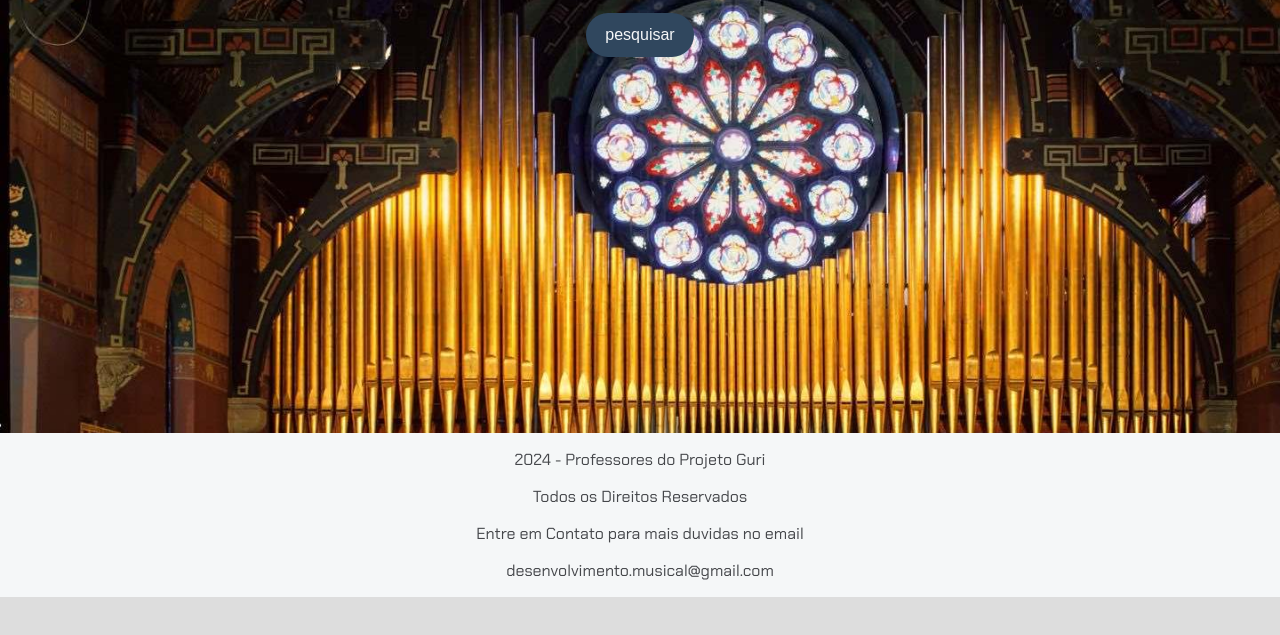
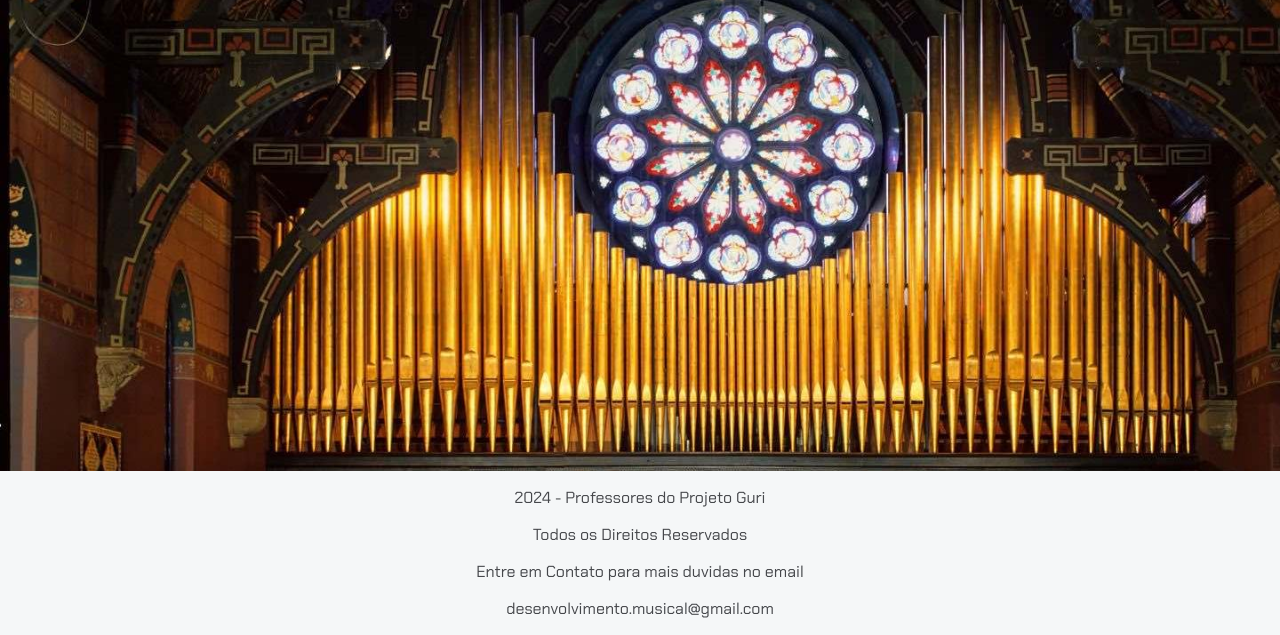
Before and after one commit to marcelosilva03/ProjetoMusical, a plain HTML site: page index.html in a window 1280 px wide. Shown: the part 203-838 px from the top of the page. Before the commit the page ends 800 px from the top, so only its background shows below. Drawn offline with Linux system fonts and the light colour scheme.

Commit message:
Update styles.css

```diff
--- a/styles.css
+++ b/styles.css
@@ -106,7 +106,7 @@ footer {
     text-align: center; /* Alinha o texto ao centro */
     padding: 0; /* Espaçamento interno */
     width: 100%; /* Largura total da página */
-    position: absolute; /* Posiciona o rodapé */
+    position: inherit; /* Posiciona o rodapé */
     bottom: 0; /* Alinha ao fundo da página */
     font-size: 1rem; /* Tamanho da fonte */
 }
```
